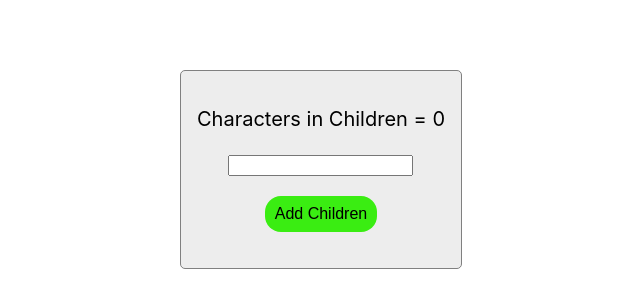
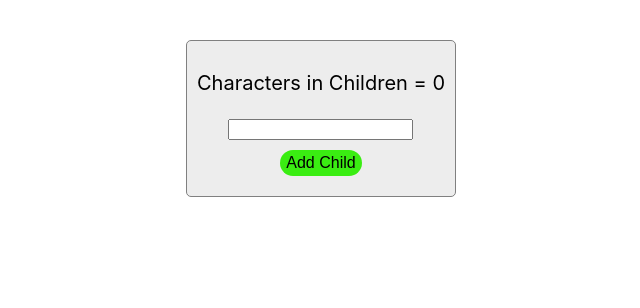
Before and after one commit to Priyadharshini-Thirupathi/nested-components, a React (Create React App) app: page / in a window 1280 px wide. Shown: the top 308 px of the page, without its empty margins (319-959 px from the left). Built offline with nearby package versions, Linux system fonts and the light colour scheme.

Commit message:
structuring components

```diff
--- a/src/App.tsx
+++ b/src/App.tsx
@@ -1,6 +1,5 @@
-import Form from "./Form";
+import Form from "./Components/Form";
 import "./App.css";
-import { useState } from "react";
 
 function App() {
   return (
--- /dev/null
+++ b/src/Components/Button.tsx
@@ -0,0 +1,14 @@
+type ButtonProps = {
+  type: string;
+  label: string;
+  onClick: VoidFunction;
+};
+export default function Button({ type, onClick, label }: ButtonProps) {
+  return (
+    <>
+      <button className={`${type}--btn`} onClick={onClick}>
+        {label}
+      </button>
+    </>
+  );
+}
--- /dev/null
+++ b/src/Components/ChildForm.tsx
@@ -0,0 +1,64 @@
+import Button from "./Button";
+import "./Form.css";
+import _ from "lodash";
+
+type ChildProps = {
+  level: number;
+  inputs: string[];
+  onInputChange: (
+    event: React.ChangeEvent<HTMLInputElement>,
+    index: number
+  ) => void;
+  onAddChildren: (obj: number) => void;
+  onDeleteChildren: (obj: number) => void;
+};
+
+export default function ChildForm(props: ChildProps) {
+  const { level, inputs, onAddChildren, onDeleteChildren, onInputChange } =
+    props;
+  const totalLength: any =
+    inputs[level + 1] !== undefined &&
+    _.reduce(
+      _.slice(
+        _.map(inputs, (input) => input.length),
+        level,
+        inputs.length
+      ),
+      (sum, n) => sum + n
+    );
+  return (
+    <div className="form">
+      <p>Characters in Children = {totalLength || 0}</p>
+      <input
+        id="input"
+        type="text"
+        value={inputs[level]}
+        onChange={(event: React.ChangeEvent<HTMLInputElement>) =>
+          onInputChange(event, level)
+        }
+      />
+      <div>
+        <Button
+          label="Add Child"
+          type="add"
+          onClick={() => onAddChildren(level)}
+        />
+        <Button
+          label="Delete Children"
+          type="delete"
+          onClick={() => onDeleteChildren(level)}
+        />
+      </div>
+      {inputs[level + 1] !== undefined && (
+        <ChildForm
+          key={level + 1}
+          level={level + 1}
+          inputs={inputs}
+          onInputChange={onInputChange}
+          onAddChildren={onAddChildren}
+          onDeleteChildren={onDeleteChildren}
+        />
+      )}
+    </div>
+  );
+}
--- a/src/Form.css
+++ b/src/Components/Form.css
@@ -1,10 +1,10 @@
-.form{
+.form {
   width: auto;
-  margin: 50px;
+  margin: 20px;
   display: inline-block;
   font-size: 20px;
   height: auto;
-  padding: 16px;
+  padding: 10px;
   background-color: rgba(236, 236, 236, 0.946);
   color: black;
   transition: 0.3s;
@@ -12,26 +12,30 @@
   border-radius: 5px;
 }
 
-#input{
+#input {
   outline: none;
 }
 
-.add--btn, .del--btn{
+.add--btn,
+.delete--btn {
   display: inline-block;
   font-size: 16px;
   border-radius: 4px;
+  width: auto;
   outline: 0;
   border: none;
   vertical-align: baseline;
-  background: #3aed12 ;
+  background: #3aed12;
   color: black;
   border-radius: 16px;
   border: none;
-  padding: 10px;
-  margin: 20px;
+  padding-top: 5px;
+  padding-bottom: 5px;
+  margin: 10px;
   line-height: 1em;
 }
-.del--btn{
-  background: #ed2112 ;
+
+.delete--btn {
+  background: #ed2112;
 
 }
--- a/src/Form.tsx
+++ b/src/Components/Form.tsx
@@ -1,6 +1,8 @@
 import { useState } from "react";
 import "./Form.css";
 import _ from "lodash";
+import ChildForm from "./ChildForm";
+import Button from "./Button";
 
 type ChildProps = {
   level: number;
@@ -52,19 +54,7 @@ export default function Form() {
     );
   return (
     <div className="form">
-      <p>
-        Characters in Children ={" "}
-        {(inputs[0] &&
-          _.reduce(
-            _.slice(
-              _.map(inputs, (input) => input.length),
-              0,
-              inputs.length
-            ),
-            (sum, n) => sum + n
-          )) ||
-          0}
-      </p>
+      <p>Characters in Children = {(inputs[0] && totalLength) || 0}</p>
       <input
         id="input"
         type="text"
@@ -74,12 +64,11 @@ export default function Form() {
         }
       />
       <div>
-        <button className="add--btn" onClick={() => handleAdd(0)}>
-          Add Children
-        </button>
+        <Button label="Add Child" type="add" onClick={() => handleAdd(0)} />
       </div>
       {inputs[1] !== undefined && (
         <ChildForm
+          key={1}
           level={1}
           inputs={inputs}
           onInputChange={handleInputChange}
@@ -90,48 +79,3 @@ export default function Form() {
     </div>
   );
 }
-
-function ChildForm(props: ChildProps) {
-  const { level, inputs, onAddChildren, onDeleteChildren, onInputChange } =
-    props;
-  const totalLength: any =
-    inputs[1] !== undefined &&
-    _.reduce(
-      _.slice(
-        _.map(inputs, (input) => input.length),
-        level,
-        inputs.length
-      ),
-      (sum, n) => sum + n
-    );
-  return (
-    <div className="form">
-      <p>Characters in Children = {totalLength || 0}</p>
-      <input
-        id="input"
-        type="text"
-        value={inputs[level]}
-        onChange={(event: React.ChangeEvent<HTMLInputElement>) =>
-          onInputChange(event, level)
-        }
-      />
-      <div>
-        <button className="add--btn" onClick={() => onAddChildren(level)}>
-          Add Children
-        </button>
-        <button className="del--btn" onClick={() => onDeleteChildren(level)}>
-          Delete Children
-        </button>
-      </div>
-      {inputs[level + 1] !== undefined && (
-        <ChildForm
-          level={level + 1}
-          inputs={inputs}
-          onInputChange={onInputChange}
-          onAddChildren={onAddChildren}
-          onDeleteChildren={onDeleteChildren}
-        />
-      )}
-    </div>
-  );
-}
```
Also changed, not shown: src/Components/Input.tsx (added, +8 -0 lines).
